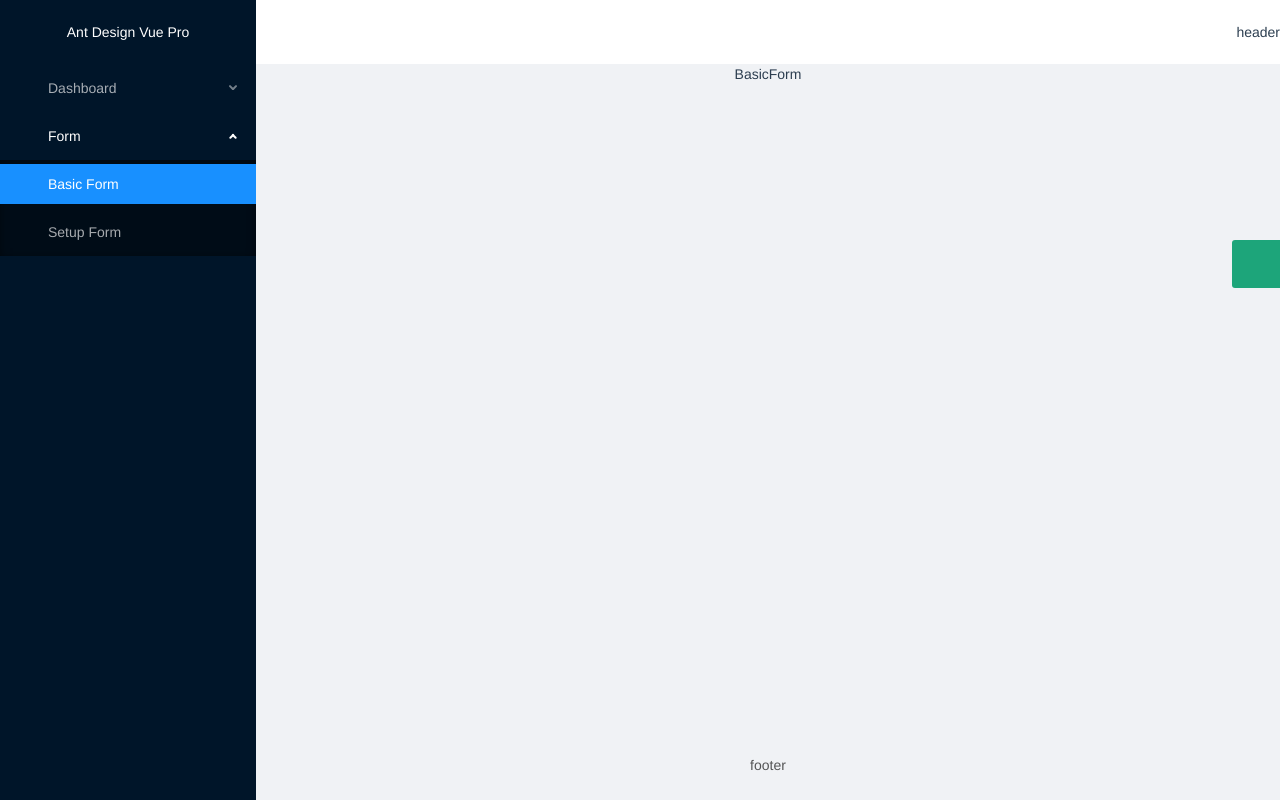
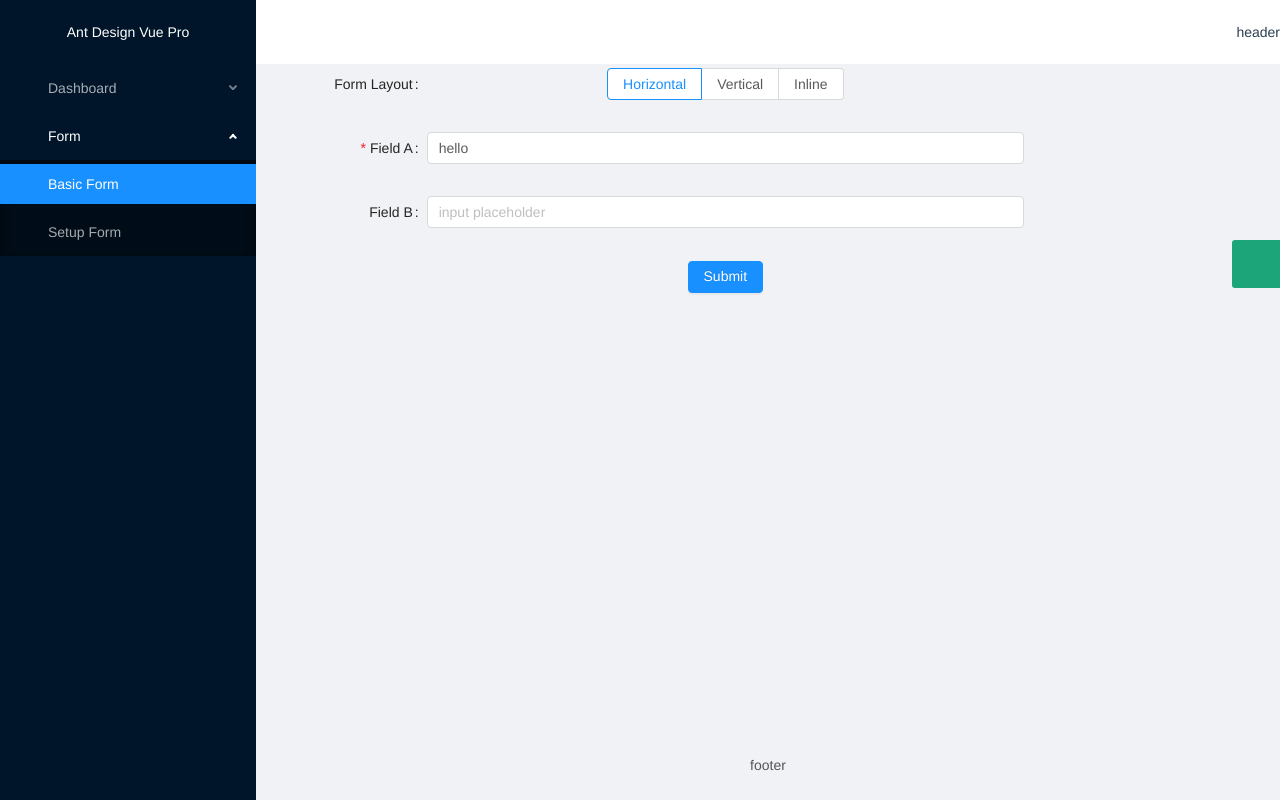
Before and after one commit to machenjie/ant-design-vue-pro, a Vue app: page /form/basic-form in a window 1280 px wide. Built offline with nearby package versions, Linux system fonts and the light colour scheme.

Commit message:
add axios

```diff
--- a/src/main.ts
+++ b/src/main.ts
@@ -2,7 +2,7 @@ import Vue from "vue";
 import App from "./App.vue";
 import router from "./router";
 import store from "./store";
-import { Layout, Icon, Drawer, Radio, Menu } from "ant-design-vue";
+import { Layout, Icon, Drawer, Radio, Menu, Button, Form, Input } from "ant-design-vue";
 import Authority from "@/components/Authority.vue";
 
 Vue.config.productionTip = false;
@@ -12,6 +12,9 @@ Vue.use(Icon);
 Vue.use(Drawer);
 Vue.use(Radio);
 Vue.use(Menu);
+Vue.use(Button);
+Vue.use(Form);
+Vue.use(Input);
 Vue.component("Authority", Authority);
 
 new Vue({
--- a/src/views/dashboard/Analysis.vue
+++ b/src/views/dashboard/Analysis.vue
@@ -32,7 +32,7 @@ export default class Analysis extends Vue {
   getChartOption() {
     request({
       method: "GET",
-      url: "/api/dashboard/chart1",
+      url: "/api/dashboard/chart",
       params: { id: 1234 }
     }).then(res => {
       this.option = {
--- a/src/views/form/BasicForm.vue
+++ b/src/views/form/BasicForm.vue
@@ -1,14 +1,121 @@
 <template>
   <div>
-    BasicForm
+    <a-form :layout="formLayout" :form="form" @submit="onSubmit">
+      <a-form-item
+        label="Form Layout"
+        :label-col="formItemLayout.labelCol"
+        :wrapper-col="formItemLayout.wrapperCol"
+      >
+        <a-radio-group
+          default-value="horizontal"
+          @change="handleFormLayoutChange"
+        >
+          <a-radio-button value="horizontal">
+            Horizontal
+          </a-radio-button>
+          <a-radio-button value="vertical">
+            Vertical
+          </a-radio-button>
+          <a-radio-button value="inline">
+            Inline
+          </a-radio-button>
+        </a-radio-group>
+      </a-form-item>
+      <a-form-item
+        label="Field A"
+        :label-col="formItemLayout.labelCol"
+        :wrapper-col="formItemLayout.wrapperCol"
+      >
+        <a-input
+          placeholder="input placeholder"
+          v-decorator="[
+            'fieldA',
+            {
+              initialValue: fieldA,
+              rules: [
+                {
+                  required: true,
+                  min: 6,
+                  message: 'field must greater than 6!'
+                }
+              ]
+            }
+          ]"
+        />
+      </a-form-item>
+      <a-form-item
+        label="Field B"
+        :label-col="formItemLayout.labelCol"
+        :wrapper-col="formItemLayout.wrapperCol"
+      >
+        <a-input
+          placeholder="input placeholder"
+          v-decorator="[
+            'fieldB',
+            {
+              initialValue: fieldB
+            }
+          ]"
+        />
+      </a-form-item>
+      <a-form-item :wrapper-col="buttonItemLayout.wrapperCol">
+        <a-button type="primary" htmlType="submit">
+          Submit
+        </a-button>
+      </a-form-item>
+    </a-form>
   </div>
 </template>
 
-<script>
+<script lang="ts">
 import { Component, Vue } from "vue-property-decorator";
 
-@Component
-export default class BasicForm extends Vue {}
+@Component({
+  data: function() {
+    let _this = this as any;
+    _this.form = this.$form.createForm(_this, {});
+    return {};
+  }
+})
+export default class BasicForm extends Vue {
+  formLayout = "horizontal";
+  fieldA = "hello";
+  fieldB = "";
+
+  get formItemLayout() {
+    return this.formLayout === "horizontal"
+      ? {
+          labelCol: { span: 4 },
+          wrapperCol: { span: 14 }
+        }
+      : {};
+  }
+
+  get buttonItemLayout() {
+    return this.formLayout === "horizontal"
+      ? {
+          wrapperCol: { span: 14, offset: 4 }
+        }
+      : {};
+  }
+
+  handleFormLayoutChange(e: any) {
+    this.formLayout = e.target.value;
+  }
+
+  onSubmit(e: any) {
+    let _this = this as any;
+    _this.form.validateFields((err: any, value: any) => {
+      if (err) {
+        console.log(err);
+        e.preventDefault();
+      } else {
+        console.log(value);
+        Object.assign(this, value);
+      }
+    });
+  }
+}
 </script>
 
 <style scoped lang="less"></style>
```
